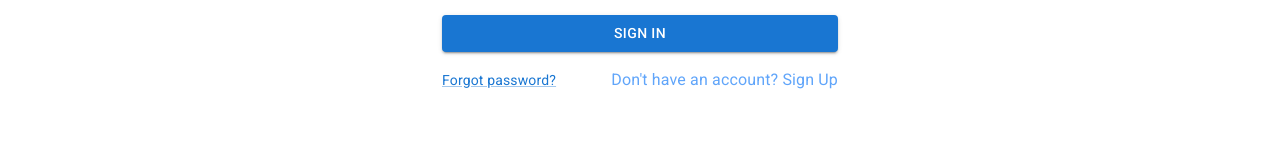
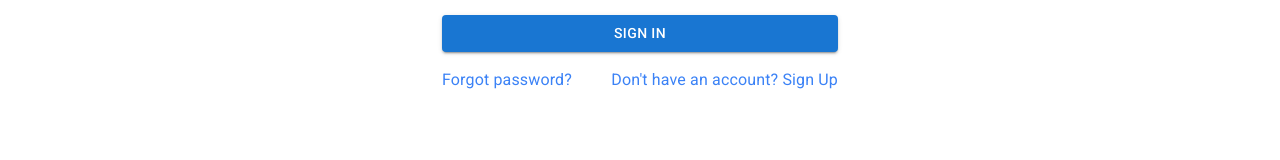
Before and after one commit to soulaimanEltoumi/Web-Project, a React (Vite) app: page /login in a window 1280 px wide. Shown: the part 435-595 px from the top of the page. Built offline with nearby package versions, Linux system fonts and the light colour scheme.

Commit message:
minor fix on text color

```diff
--- a/src/components/LoginForm.jsx
+++ b/src/components/LoginForm.jsx
@@ -107,12 +107,16 @@ export default function SignIn() {
           </Button>
           <Grid container>
             <Grid item xs>
-              <Link href="#" variant="body2">
+              <NavLink
+                to="/forgotpassword"
+                variant="body2"
+                className="text-blue-500"
+              >
                 Forgot password?
-              </Link>
+              </NavLink>
             </Grid>
             <Grid item>
-              <NavLink to="/signup" className="text-blue-400">
+              <NavLink to="/signup" className="text-blue-500">
                 {"Don't have an account? Sign Up"}
               </NavLink>
             </Grid>
--- a/src/components/SignUp.jsx
+++ b/src/components/SignUp.jsx
@@ -117,7 +117,7 @@ export default function SignUp() {
           </Button>
           <Grid container>
             <Grid item>
-              <NavLink to="/signin" className="text-blue-400">
+              <NavLink to="/login" className="text-blue-500">
                 {"Already have an account? Sign In"}
               </NavLink>
             </Grid>
```
